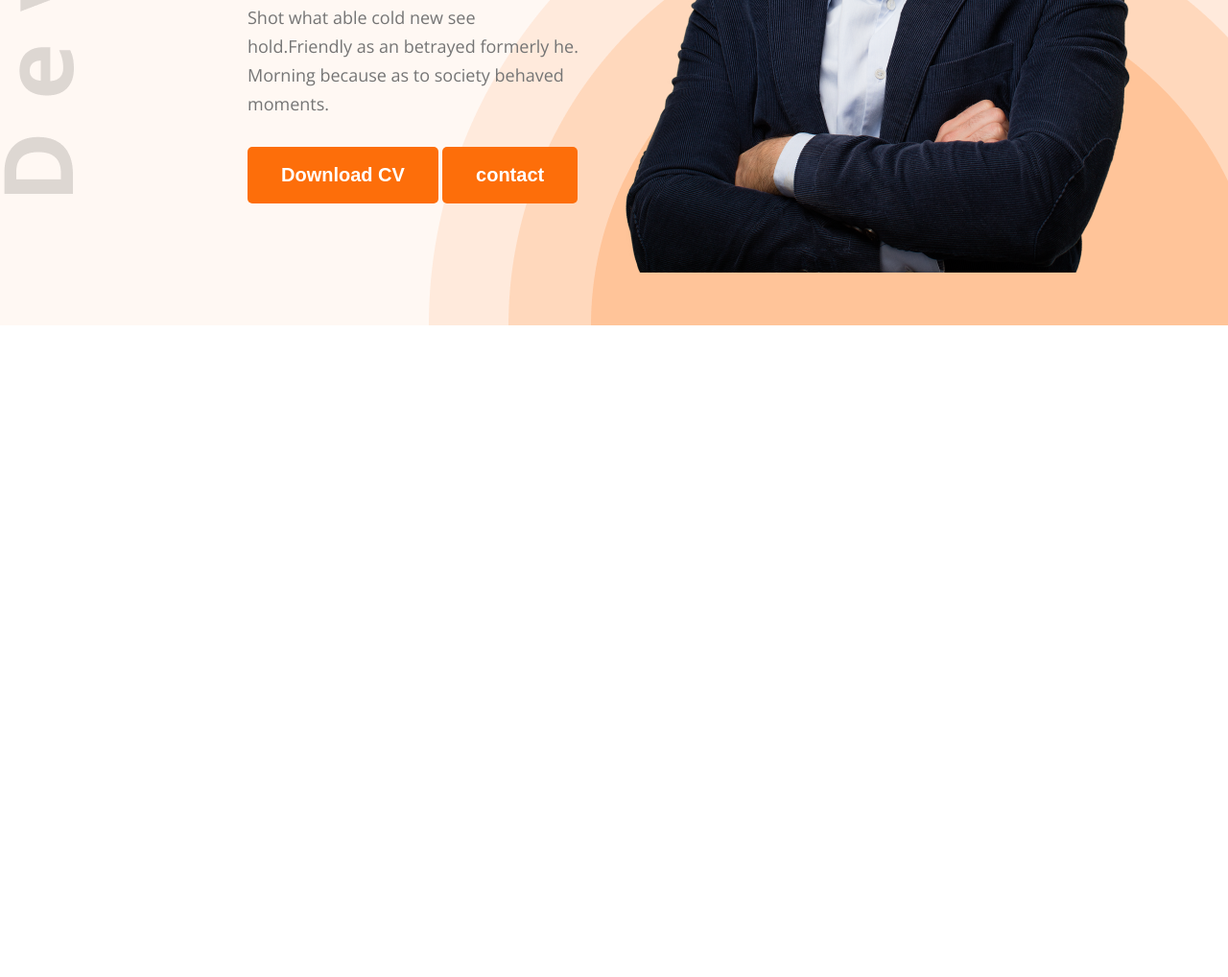
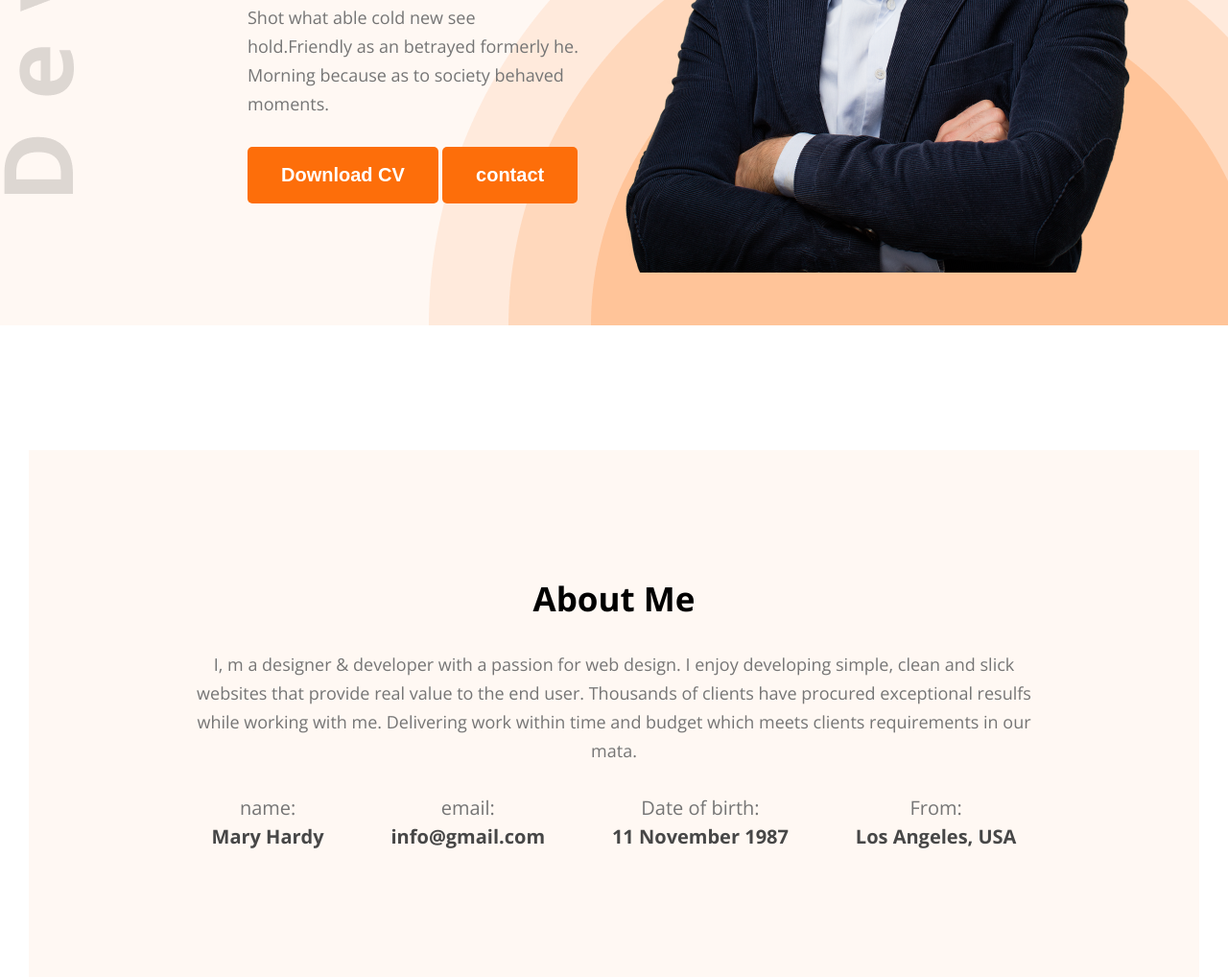
Before and after one commit to ishmatzaman/hero-dev-portfolio, a plain HTML site: page index.html in a window 1280 px wide. Shown: the part 561-1579 px from the top of the page at 96% size. Before the commit the page ends 900 px from the top, so only its background shows below. Drawn offline with nearby package versions, Linux system fonts and the light colour scheme.

Commit message:
about section added

```diff
--- a/index.html
+++ b/index.html
@@ -40,6 +40,36 @@
             </div>
         </section>
     </header>
+    <section id="about">
+        <div class="about-container">
+            <div class="section-heading">
+                <h2>About Me</h2>
+                <p>I, m a designer & developer with a passion for web design. I enjoy developing simple, clean and slick
+                    websites that provide real value to the end user. Thousands of clients have procured exceptional
+                    resulfs while working with me. Delivering work within time and budget which meets clients
+                    requirements in our mata.</p>
+            </div>
+            <div class="about-info">
+                <div class="info-card">
+                    <p>name:</p>
+                    <h4>Mary Hardy</h4>
+                </div>
+                <div class="info-card">
+                    <p>email:</p>
+                    <h4>info@gmail.com</h4>
+                </div>
+
+                <div class="info-card">
+                    <p>Date of birth:</p>
+                    <h4>11 November 1987</h4>
+                </div>
+                <div class="info-card">
+                    <p>From:</p>
+                    <h4>Los Angeles, USA</h4>
+                </div>
+            </div>
+        </div>
+    </section>
 </body>
 
 </html>
--- a/styles/portfolio.css
+++ b/styles/portfolio.css
@@ -28,10 +28,25 @@
     color: #FFFFFF;
 }
 
+/* .section-heading {
+    max-width: 827px;
+    text-align: center;
+} */
+.section-heading h2{
+    font-size: 35px;
+    margin-bottom: 30px;
+}
+.section-heading p{
+    font-size: 18px;
+    margin-bottom: 30px;
+    line-height: 30px;
+    color: #757575;
+}
+
 /* main style */
 header {
     background-color: #FFF8F3;
-    background: url("../images/developer.png"), url(../images/header_bg.png),  #FFF8F3;
+    background: url("../images/developer.png"), url(../images/header_bg.png), #FFF8F3;
     background-position: top left, bottom right;
     background-repeat: no-repeat;
     padding: 50px
@@ -93,6 +108,34 @@ nav .menu a {
     color: #757575;
     margin-bottom: 30px;
 }
-#banner .banner-image img{
+
+#banner .banner-image img {
     max-width: 585px;
 }
+
+#about {
+    padding-top: 130px;
+}
+
+#about .about-container {
+    width: 71%;
+    max-width: 1140px;
+    margin: 0 auto;
+    text-align: center;
+    background-color: #FFF8F3;
+    padding: 131px 156px;
+}
+#about .about-container .about-info{
+    display: flex;
+    justify-content: space-around;
+}
+.about-info .info-card p{
+    font-size: 20px;
+    line-height: 30px;
+    color: #757575;
+}
+.about-info .info-card h4{
+ font-size: 20px;
+    line-height: 30px;
+    color: #474747;
+}
```
